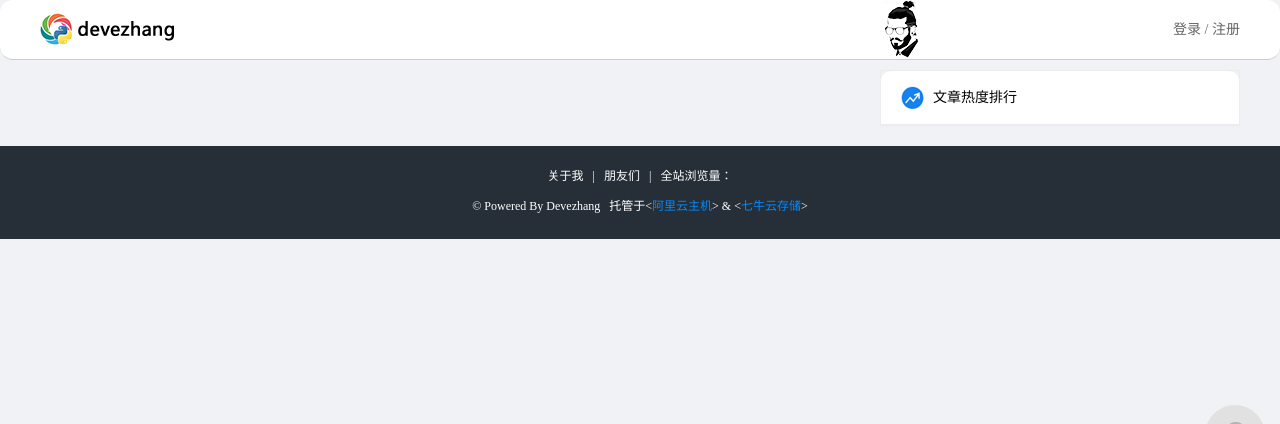
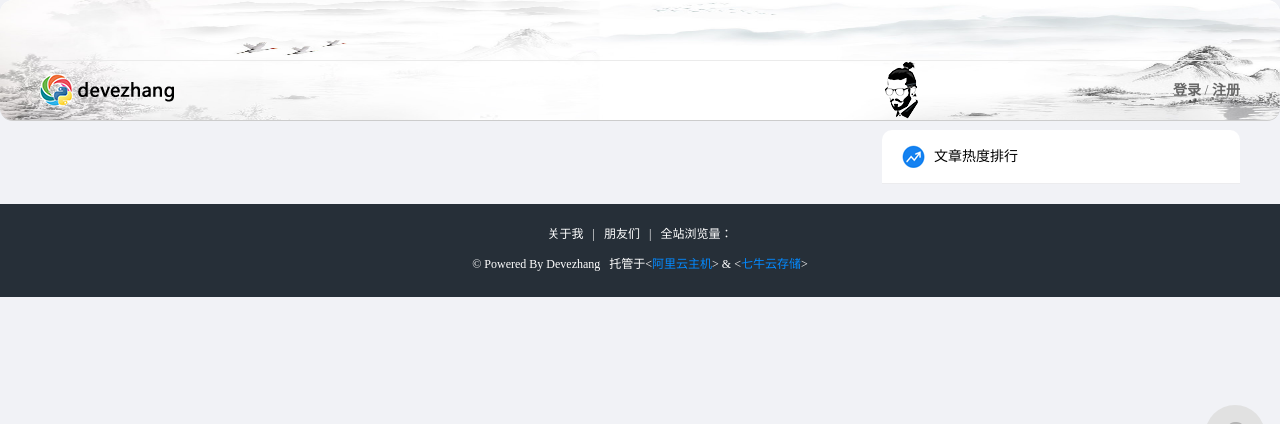
Before and after one commit to PyElite/devezhang.info, a Flask app: page / in a window 1280 px wide. Shown: the top 424 px of the page. Run offline with Flask 2, Linux system fonts and the light colour scheme; data that the repository does not hold is empty; parts of the project's set-up code (start-up, migrations or seed data) failed here and were passed over; some libraries are stand-ins or nearby versions.

Commit message:
新增一些美化:导航背景/悬浮边框等等

```diff
--- a/info/static/news/css/main.css
+++ b/info/static/news/css/main.css
@@ -3,7 +3,8 @@ body{
     font-family:'Microsoft YaHei';
 }
 .header_con{
-    height:59px;
+    /*height:500px;*/
+    height:120px;
     width: 100%;
     position: fixed;
     right: 0;
@@ -12,12 +13,16 @@ body{
     border-bottom:1px solid #ccc;
     border-radius: 13px;
     z-index: 999;
+    background-image: url(/static/news/images/head_background.jpg);
+    background-size: 100% 100%;
 }
 .header{
     width:1200px;
     /*width:100%;*/
     height:59px;
     margin:0 auto;
+    margin-top:60px;
+    border-top:1px solid #ebebeb;
 }
 
 .logo{
@@ -51,10 +56,13 @@ body{
     padding:0px 25px;
     font-size:14px;
     color:#666;
+    font-weight: 600;
+    /*text-transform: uppercase;*/
 }
 
 .menu li a:hover{
-    color:#39f;
+    color:white;
+    background: #1b6d85;
 }
 
 .user_btns{
@@ -65,10 +73,12 @@ body{
 
 .user_btns a{
     color:#666;
+    font-weight: 600;
+    /*text-transform: uppercase;*/
 }
 
 .user_btns a:hover{
-    color:#39f;
+    color: #0054d1;
 }
 
 .user_login{
@@ -96,11 +106,13 @@ body{
 .conter_con{
     width:1200px;
     overflow:hidden;
-    margin:70px auto 0;
+    margin:130px auto 0;
 }
 
 .list_con{
     width:820px;
+    margin-left: 6px;
+    margin-top: 6px;
 }
 
 .list_con li{
@@ -114,6 +126,9 @@ body{
 
 .list_con li:hover{
     background: #ebebeb;
+	-webkit-box-shadow: 0px 0px 4px 6px rgba(152, 152, 152, 0.58);
+	-moz-box-shadow: 0px 0px 4px 6px rgba(152, 152, 152, 0.58);
+	box-shadow: 0px 0px 4px 6px rgba(152, 152, 152, 0.58);
 }
 
 .list_con .news_pic{
@@ -199,7 +214,7 @@ body{
 
 .rank_con{
     width:358px;
-    border:1px solid #ececee;
+    /*border:1px solid #ececee;*/
 }
 .card_list_con{
     width:760px;
@@ -217,9 +232,18 @@ body{
 .author_card{
     background:#fff;
     margin-bottom:10px;
+    margin-top: 6px;
+    margin-right: 6px;
     overflow: hidden;
     padding:20px;
     border-radius: 10px;
+}
+
+.author_card:hover{
+    background: #ebebeb;
+	-webkit-box-shadow: 0px 0px 4px 6px rgba(152, 152, 152, 0.58);
+	-moz-box-shadow: 0px 0px 4px 6px rgba(152, 152, 152, 0.58);
+	box-shadow: 0px 0px 4px 6px rgba(152, 152, 152, 0.58);
 }
 
 .author_pic{
@@ -312,13 +336,17 @@ body{
 
 .rank_list li a{
     float:left;
-    width:286px;
+    width:280px;
     font-size:14px;
     color:#333;
 }
 
 .rank_list li a:hover{
     color:#39f;
+    background: #ebebeb;
+	-webkit-box-shadow: 0px 0px 4px 6px rgba(152, 152, 152, 0.58);
+	-moz-box-shadow: 0px 0px 4px 6px rgba(152, 152, 152, 0.58);
+	box-shadow: 0px 0px 4px 6px rgba(152, 152, 152, 0.58);
 }
 
 .rank_list li .first{
--- a/info/static/news/css/reset.css
+++ b/info/static/news/css/reset.css
@@ -62,14 +62,21 @@ img{
     width:100px;
     height:50px;
     border:0px;
-    background:#3367d6;
+    background: #c8c8c8;
     font-size:14px;
+    /*font-weight: 600;*/
     outline:none;
     color: white;
     border-radius:10px;
 }
+
+.tab_btns input:hover{
+    background:#3367d6;
+    color: black;
+}
+
 .tab_btns .current{
-    background:#f9f9f9;
+    background: rgba(22, 93, 255, 0.56);
     color: #333;
 }
 
```
Also changed, not shown: info/static/news/images/head_background.jpg (added).
